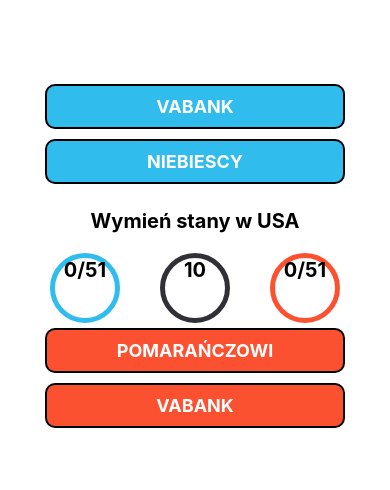
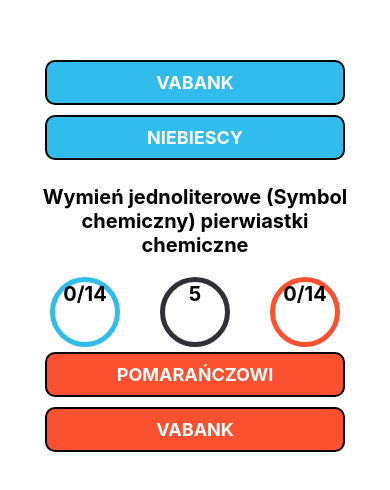
Before and after one commit to lilivin/Plus1Byczku, a React Native app: screen / in a window 390 px wide. Shown: the part 166-656 px from the top of the page. Built offline with nearby package versions, Linux system fonts and the light colour scheme.

Commit message:
Add files via upload

```diff
--- a/components/auctions.js
+++ b/components/auctions.js
@@ -53,18 +53,24 @@ export default function Auctions(props) {
         setActualQuestion(questionsArray[randomIndex].question)
         setQuestionAnswers(questionsArray[randomIndex].answers)
         setEndTime(true)
-        return questionsArray.splice(randomIndex, 1)
+        questionsArray.splice(randomIndex, 1)
+        return () => clearInterval(intervalId);
     }
 
     //let randomIndex = Math.floor(Math.random() * questionsArray.length);
 
     useEffect(() => {
+        setRandomIndex(Math.floor(Math.random() * (questionsArray.length - 1) ))
+    }, [randomIndex])
+
+    useEffect(() => {
         if (!timeLeft) {
-            return setEndTime(true)
+            setActualQuestion(questionsArray[randomIndex].question)
+            setQuestionAnswers(questionsArray[randomIndex].answers)
+            setEndTime(true)
+            questionsArray.splice(randomIndex, 1)
+            return () => clearInterval(intervalId);
         }
-        setRandomIndex(Math.floor(Math.random() * (questionsArray.length - 1) ))
-
-
         console.log('useEffectRandom: ' + randomIndex)
 
         if(questionsArray.length < 2){
@@ -90,7 +96,7 @@ export default function Auctions(props) {
         //setQuestionsArray(questionsArray.filter((item) => item.id !== randomIndex))
 
         const intervalId = setInterval(() => {
-        //setTimeLeft(timeLeft - 1);
+            setTimeLeft(timeLeft - 1);
         }, 1000);
 
         return () => clearInterval(intervalId);
```
